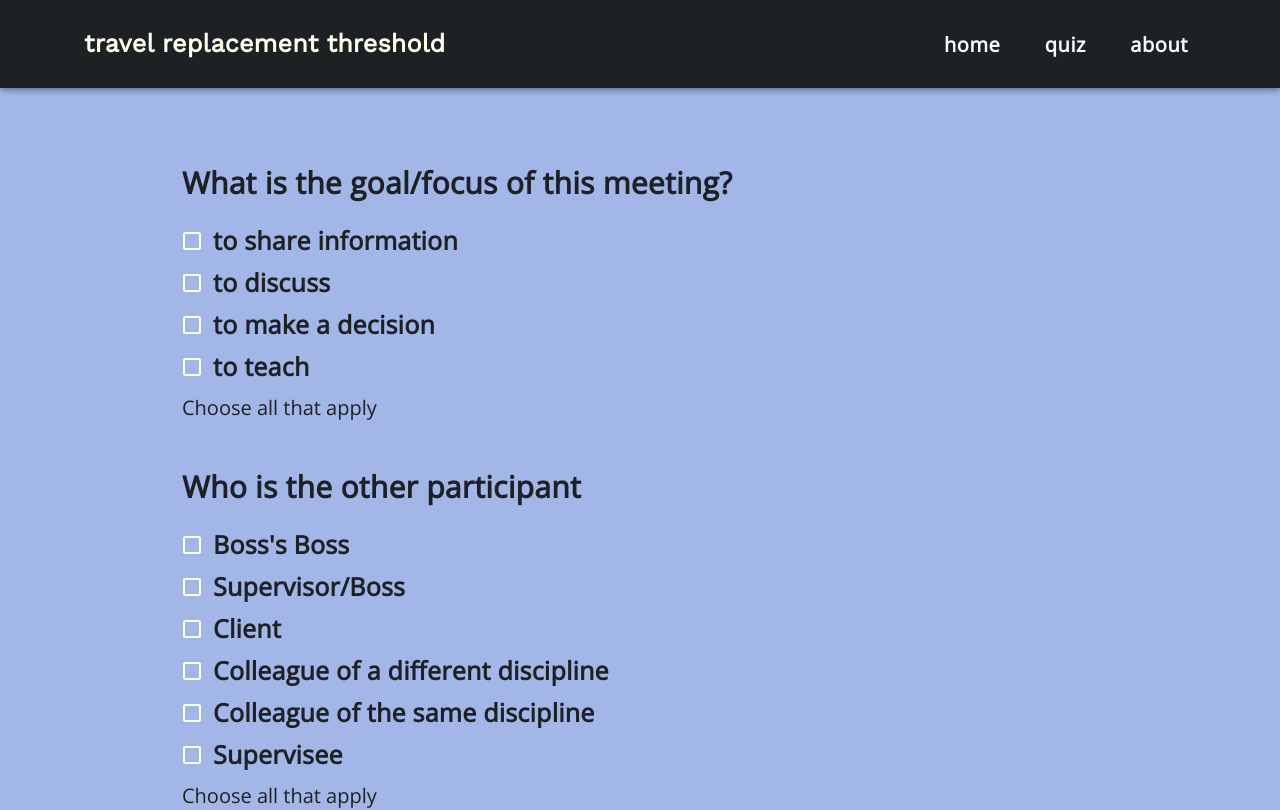
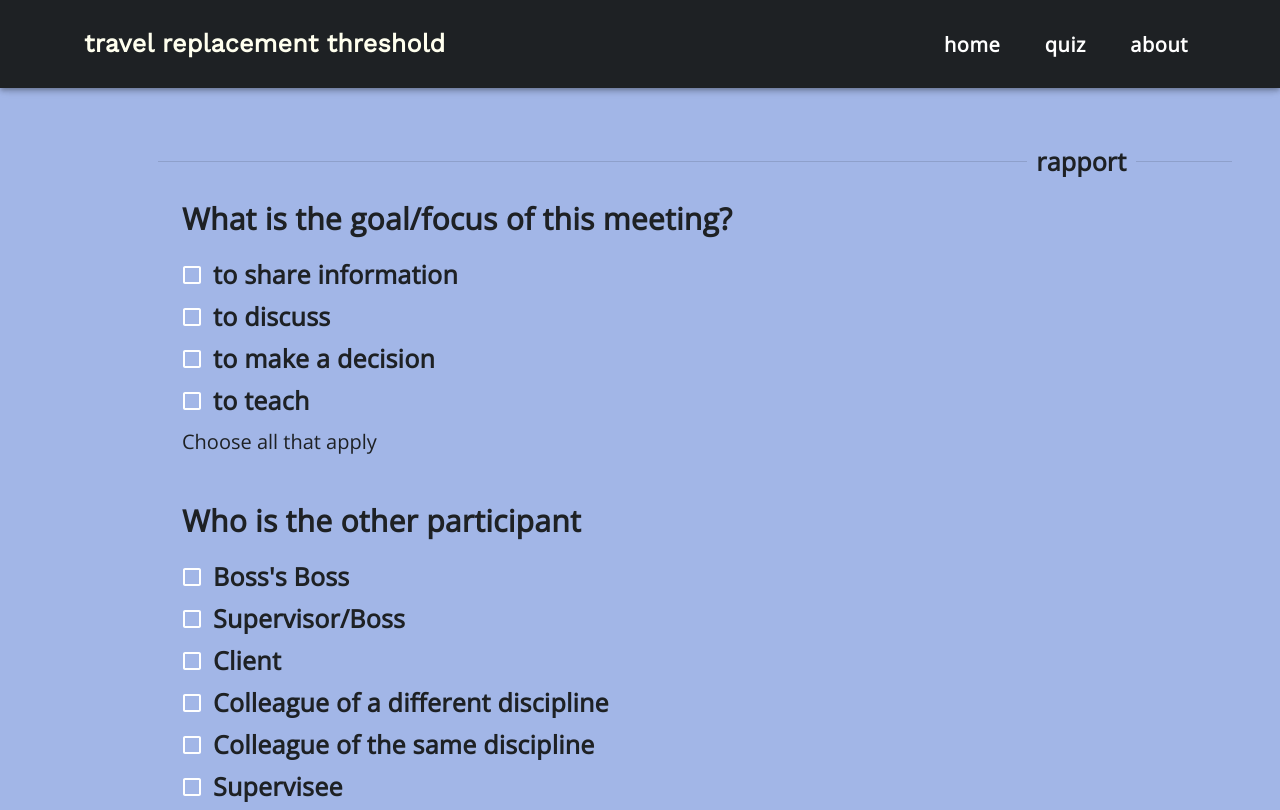
Before and after one commit to hay733/travel-substitute-threshold, a React (Create React App) app: page /questions in a window 1280 px wide. Shown: the top 810 px of the page. Built offline with nearby package versions, Linux system fonts and the light colour scheme.

Commit message:
got dividers working

```diff
--- a/src/pages/QuestionBoxes.jsx
+++ b/src/pages/QuestionBoxes.jsx
@@ -1,12 +1,17 @@
 import React from 'react'
 import { makeStyles, Typography } from "@material-ui/core"
+import { styled } from '@mui/material/styles';
 import FormLabel from '@material-ui/core/FormLabel'
 import FormControl from '@material-ui/core/FormControl'
 import FormGroup from '@material-ui/core/FormGroup'
 import FormControlLabel from '@material-ui/core/FormControlLabel'
 import FormHelperText from '@material-ui/core/FormHelperText'
 import Checkbox from '@material-ui/core/Checkbox'
+import Divider from '@mui/material/Divider';
 
+/**
+ * constant that sets the styling for different types of text
+ */
 const useStyles = makeStyles(() => ({
     questionWords: {
         fontFamily: "Open Sans, sans-serif",
@@ -26,6 +31,7 @@ const useStyles = makeStyles(() => ({
         // textAlign: "center",
         color: "#1E2124",
     },
+
     warningWords: {
         fontFamily: "Open Sans, sans-serif",
         fontWeight: 500,
@@ -38,6 +44,20 @@ const useStyles = makeStyles(() => ({
     },
 }));
 
+/**
+ * sets styling for the dividers
+ */
+const Root = styled('div')(({ theme }) => ({
+    width: '100%',
+    ...theme.typography.body2,
+    '& > :not(style) + :not(style)': {
+      marginTop: theme.spacing(2),
+    },
+  }));
+
+  /**
+   * sets the styling for the question boxes
+   */
 const themeStyles = makeStyles((theme) => ({
     root: {
       display: 'flex',
@@ -62,9 +82,15 @@ const themeStyles = makeStyles((theme) => ({
 //     return null;
 // }
 
+/**
+ * @returns all the rendered questions and answers + dividers
+ */
 function QuestionBoxes() {
+    //text styles call
     const { questionWords, answerWords, warningWords } = useStyles();
+    //questions style call
     const classes = themeStyles();
+    //creates al the default values for the answers
     const [state, setState] = React.useState({
         share: false, discuss: false, decision: false, teach: false,
         bboss: false, sup: false, client: false, colld: false, colls: false, supv: false,
@@ -79,10 +105,12 @@ function QuestionBoxes() {
         speak: false, lcomms: false, eapub: false, mienv: false, noint: false,
     });
 
+    //handles question box toggle changes
     const handleChange = (event) => {
         setState({ ...state, [event.target.name]: event.target.checked });
     };
 
+    //sets the questions
     const { share, discuss, decision, teach, // what is the goal/focus
         bboss, sup, client, colld, colls, supv, // who is other
         strang, aquaint, friend, cfriend, fam, // how well knwo other
@@ -97,8 +125,10 @@ function QuestionBoxes() {
     } = state;
 
     return(
+        <Root>
         <div>
             {/* //  What is the goal/focus  */}
+            <Divider textAlign="right" className={answerWords}>rapport</Divider>
             <div className={classes.root}>
                 <br></br><br></br><br></br><br></br><br></br>
                 <FormControl component="fieldset" className={classes.formControl}>
@@ -418,6 +448,7 @@ function QuestionBoxes() {
                 </FormControl>
             </div>
         </div>
+        </Root>
     );
 }
 
--- a/src/pages/Results.js
+++ b/src/pages/Results.js
@@ -51,10 +51,10 @@ function ResultsTable() {
     const { container, content_container } = useStyles();
     return(
         <div className={container}>
-            <div className={content_container} style={{ float: "left", width: "40%", overflowY: "scroll"}}>
+            {/* <div className={content_container} style={{ float: "left", width: "40%", overflowY: "scroll"}}>
                 <QuestionBoxes />
-            </div>
-            <div className={content_container} style={{ float: "right", width: "59.5%" }}>
+            </div> */}
+            <div className={content_container} /**style={{ float: "right", width: "59.5%" }}**/>
                 <DataTable />
             </div>
         </div>
```
Also changed, not shown: src/pages/Questions.js (+9 -1 lines).
